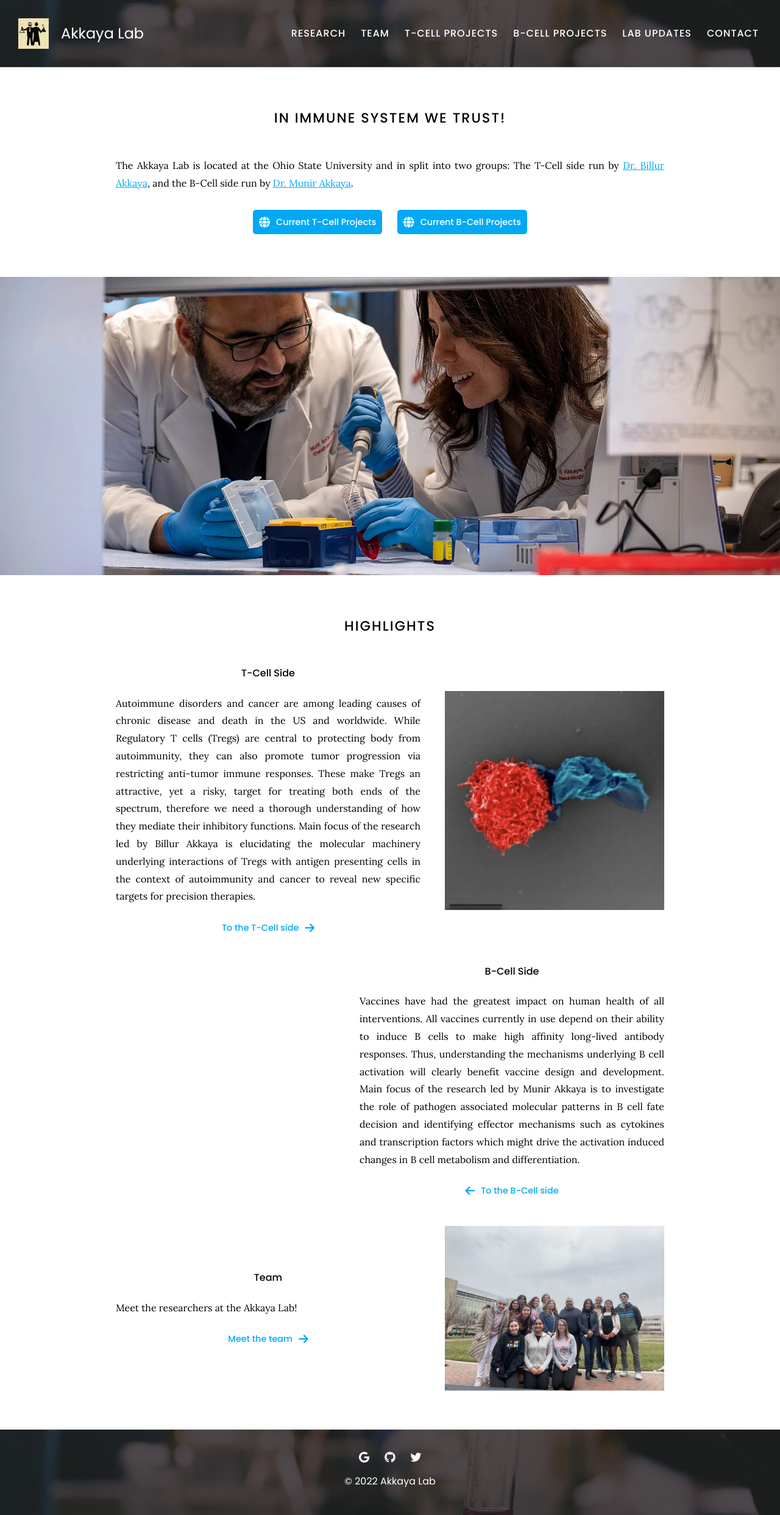
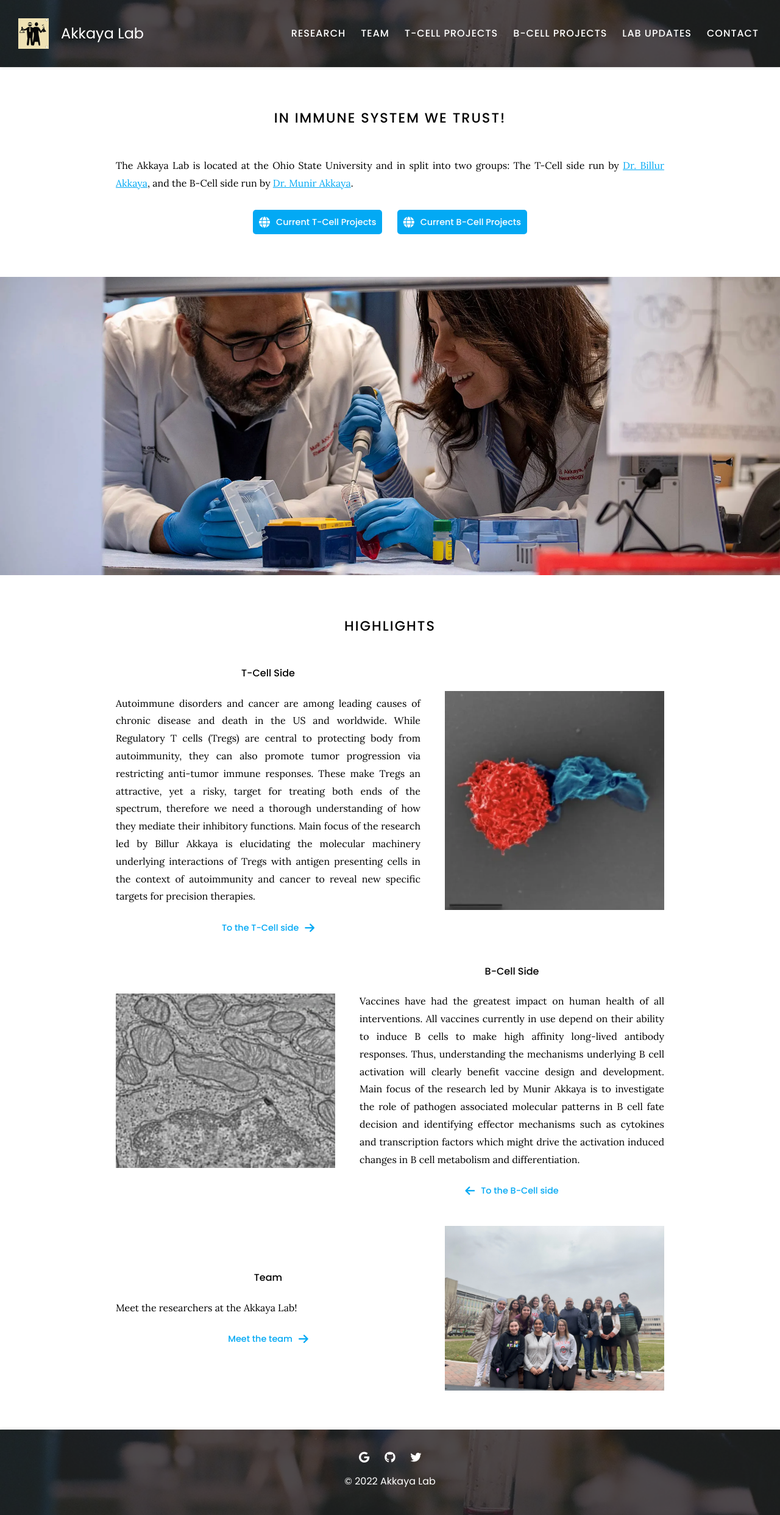
Before and after one commit to Harrisonthow/akkaya-lab, a Jekyll site: the page built from index.md, in a window 1280 px wide. Shown: the whole page at 61% size. Built offline with Jekyll 4.4.1, drawn with Linux system fonts in a browser that asks for light colours.

Commit message:
Update response.html

```diff
--- a/_includes/response.html
+++ b/_includes/response.html
@@ -3,7 +3,7 @@
       {% if include.link %}href="{{ include.link | relative_url }}"{% endif %}
       class="feature_image"
     >
-    <img sizes="" src="{{ path }}" alt="{{ alt }}" srcset="{{ srcset | strip_newlines }}">
+    <img sizes="" src="{{ include.image | relative_url }}" alt="" srcset="{{ srcset | strip_newlines }}">
     </a>
     <div class="feature_text">
       {%- if include.title -%}
```
